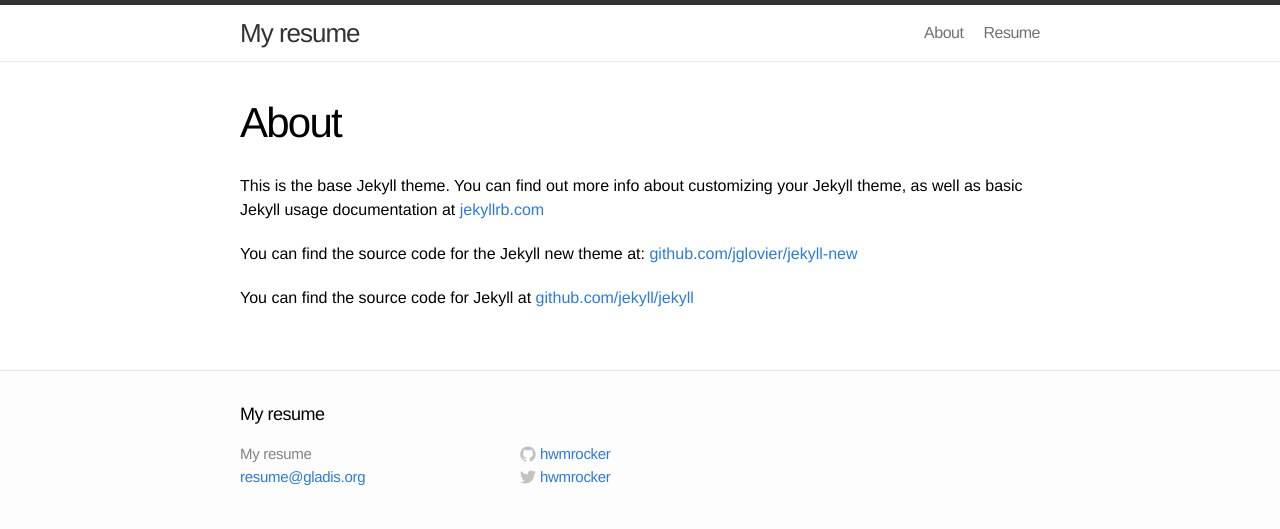
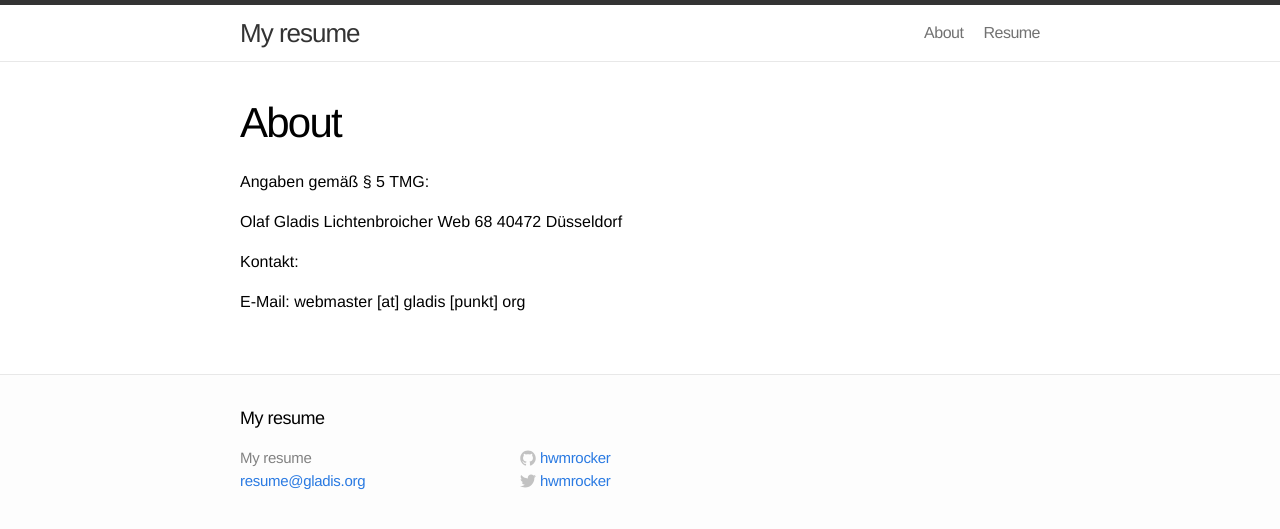
Before and after one commit to hwmrocker/resume, a Jekyll site: the page built from about.md, in a window 1280 px wide. Shown: the top 529 px of the page. Built offline with Jekyll 4.4.1, drawn with Linux system fonts in a browser that asks for light colours; nearby versions of some CDN libraries; library files that are not in the unit come from our copies.

Commit message:
update about page

```diff
--- a/about.md
+++ b/about.md
@@ -4,8 +4,14 @@
 permalink: /about/
 ---
 
-This is the base Jekyll theme. You can find out more info about customizing your Jekyll theme, as well as basic Jekyll usage documentation at [jekyllrb.com](http://jekyllrb.com/)
+Angaben gemäß § 5 TMG:
+======================
 
-You can find the source code for the Jekyll new theme at: [github.com/jglovier/jekyll-new](https://github.com/jglovier/jekyll-new)
+Olaf Gladis
+Lichtenbroicher Web 68
+40472 Düsseldorf
 
-You can find the source code for Jekyll at [github.com/jekyll/jekyll](https://github.com/jekyll/jekyll)
+Kontakt:
+========
+
+E-Mail: webmaster [at] gladis [punkt] org
```
